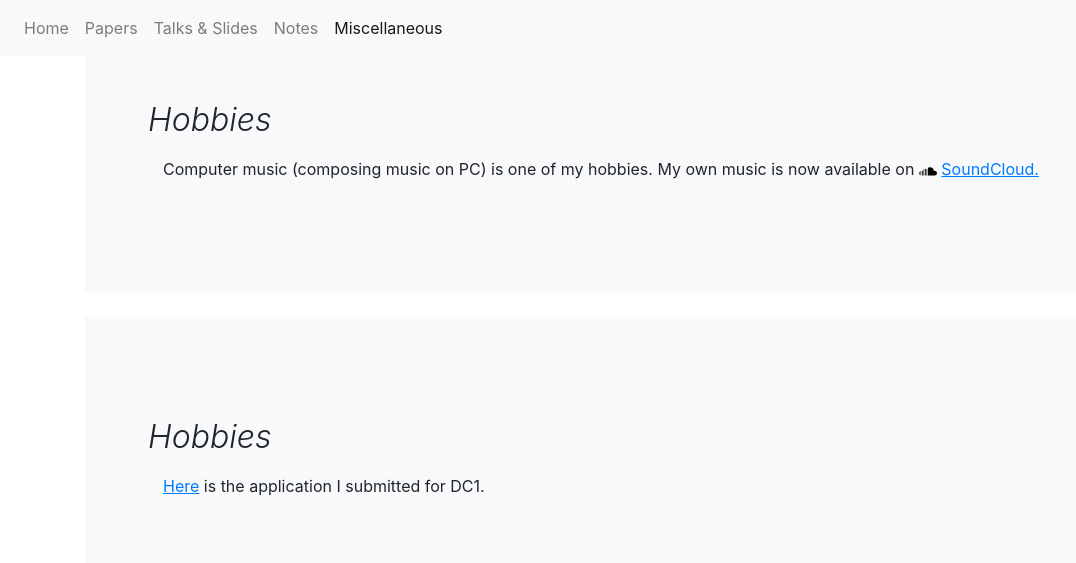
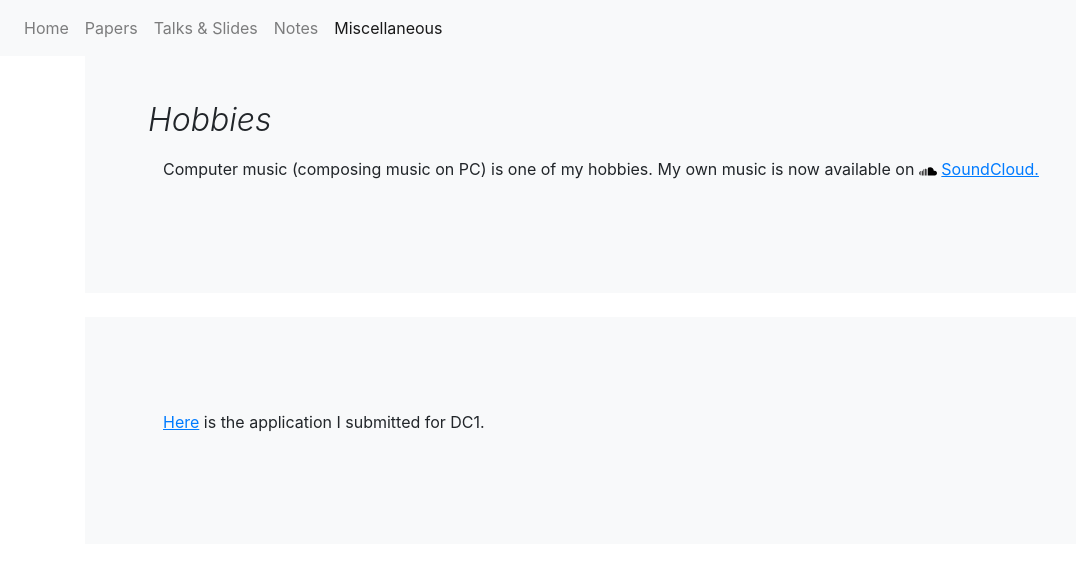
Before and after one commit to ykawase5048/yutokawase, a plain HTML site: page misc.html in a window 1280 px wide. Shown: the whole page, without its empty margins (0-1076 px from the left). Drawn offline with nearby package versions, Linux system fonts and the light colour scheme; a web font is replaced by a local one.

Commit message:
Update misc.html

```diff
--- a/misc.html
+++ b/misc.html
@@ -59,13 +59,6 @@
 
     <div class="p-5 mb-4 bg-light">
         <div class="container-fluid py-5">
-            <p class="lead">
-                <span style="font-size:160%;">
-                    <em>
-                        Hobbies
-                    </em>
-                </span>
-            </p>
 
             <div class="col-md mb-3">
                 <h6 class="font-weight-normal mb-0">
```
